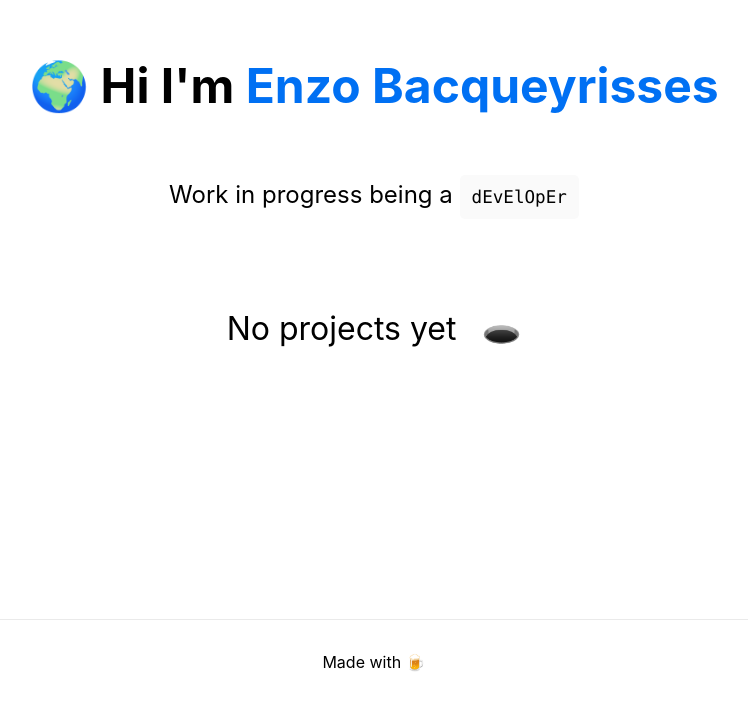
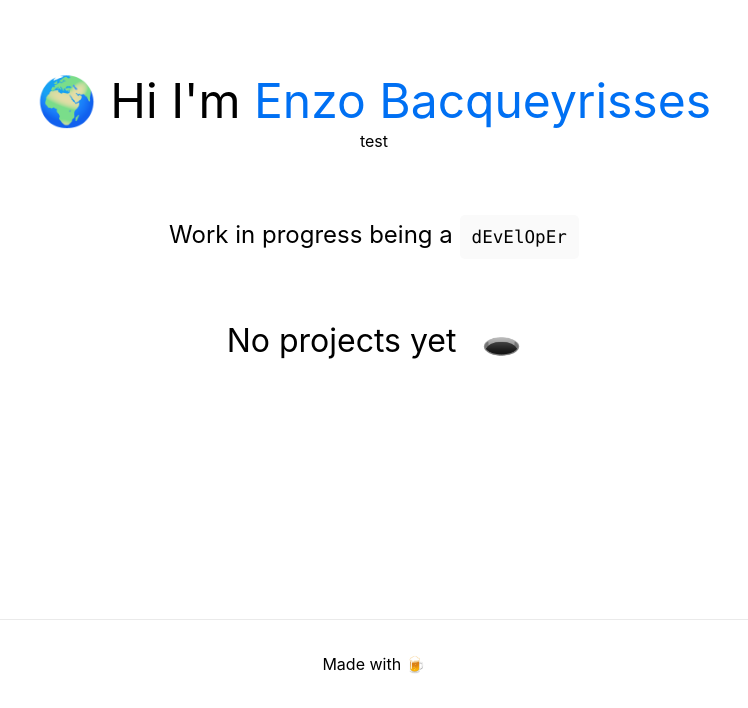
Before and after one commit to bacqueyrisses/portfolio, a Next.js app: page / in a window 1280 px wide. Shown: the part 181-889 px from the top of the page, without its empty margins (266-1014 px from the left). Built offline with nearby package versions, Linux system fonts and the light colour scheme.

Commit message:
Tailwind test

```diff
--- a/package.json
+++ b/package.json
@@ -15,6 +15,7 @@
   },
   "devDependencies": {
     "eslint": "8.14.0",
-    "eslint-config-next": "12.1.5"
+    "eslint-config-next": "12.1.5",
+    "tailwindcss": "^3.0.24"
   }
 }
--- a/pages/index.js
+++ b/pages/index.js
@@ -41,6 +41,8 @@ export default function Home() {
         🌍 Hi I'm <a target="_blank" href="https://github.com/bacqueyrisses/" rel="noreferrer">Enzo Bacqueyrisses</a>
         </h1>
 
+        <h2 className='text-3xl font-bold underline'>test</h2>
+
         <p className={styles.description}>
           Work in progress being a <code className={styles.code}>dEvElOpEr</code>
         </p>
--- a/styles/globals.css
+++ b/styles/globals.css
@@ -1,3 +1,7 @@
+@tailwind base;
+@tailwind components;
+@tailwind utilities;
+
 html,
 body {
   padding: 0;
--- /dev/null
+++ b/tailwind.config.js
@@ -0,0 +1,7 @@
+module.exports = {
+  content: ['/Users/enzobacqueyrisses/dev/js/portfolio/pages/index.js'],
+  theme: {
+    extend: {},
+  },
+  plugins: [],
+}
```
Also changed, not shown: 2 other files (tests, documents, lock files or other folders).
